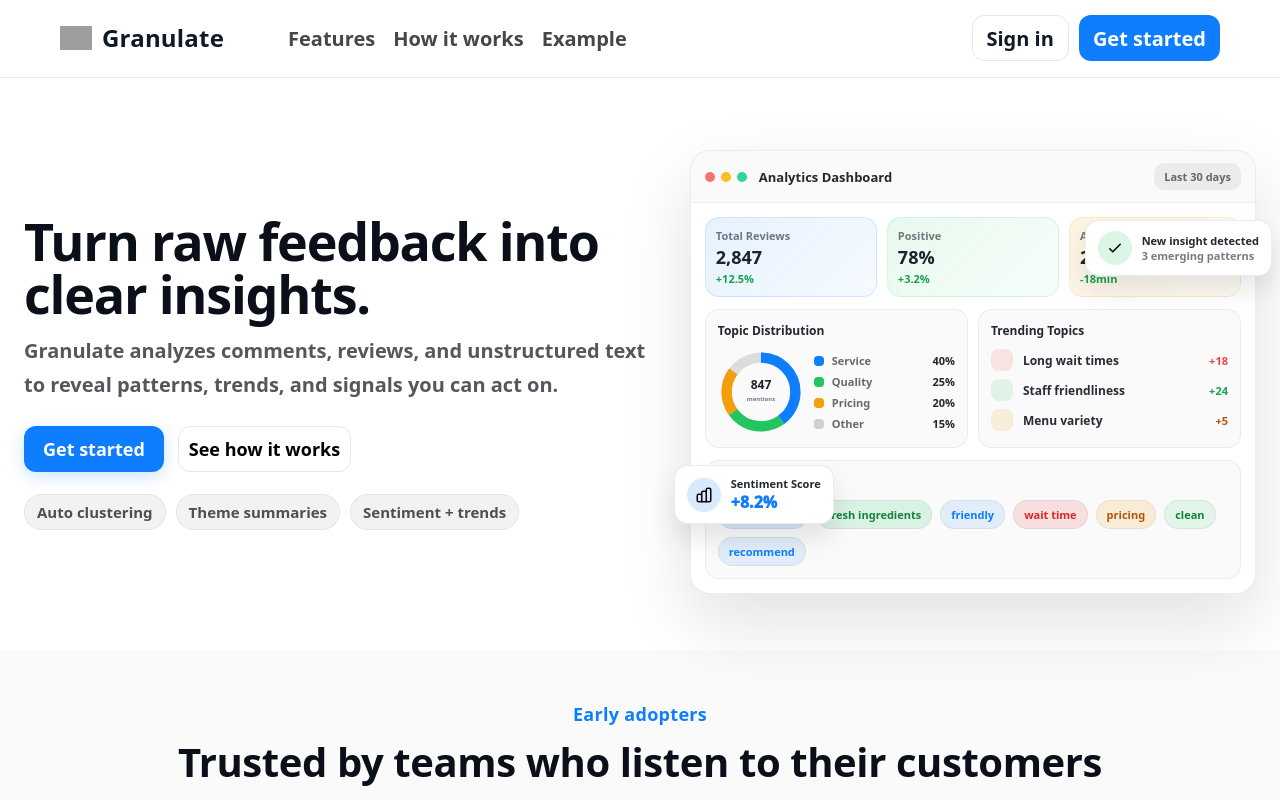
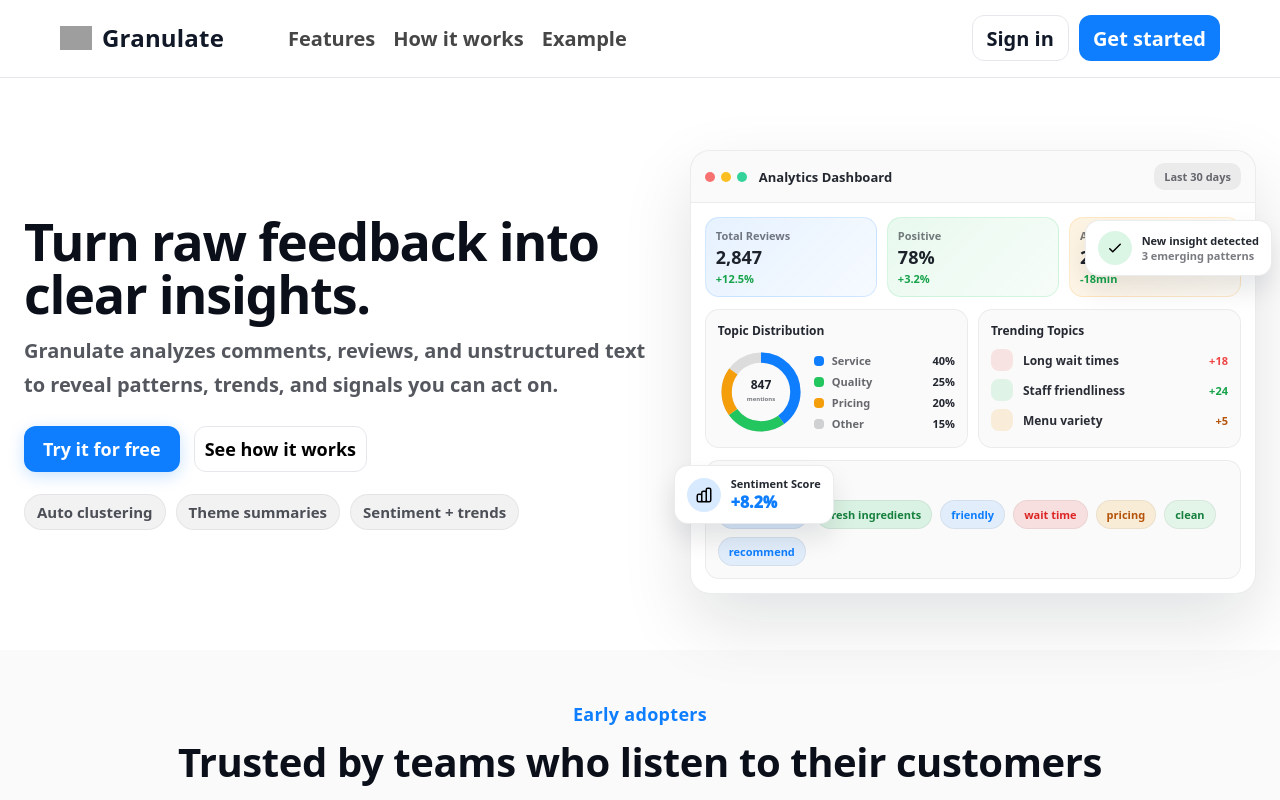
Before and after one commit to wushang549/ProyectoIntegradorUI, a React (Vite) app in the folder my-react-app/: page / in a window 1280 px wide. Shown: the top 800 px of the page. Built offline with nearby package versions, Linux system fonts and the light colour scheme; grey boxes are pictures that could not be loaded.

Commit message:
added some hover effects in the landingpage

```diff
--- a/my-react-app/src/pages/landing/components/example-section.css
+++ b/my-react-app/src/pages/landing/components/example-section.css
@@ -110,6 +110,9 @@
   background: #ffffff;
   padding: 22px;
 }
+.ex-card:hover {
+  transform: translateY(-3px);
+}
 
 .ex-block {
   margin-bottom: 28px;
--- a/my-react-app/src/pages/landing/components/features.css
+++ b/my-react-app/src/pages/landing/components/features.css
@@ -45,6 +45,7 @@
 .ft-card:hover {
   border-color: rgba(14, 126, 255, 0.3);
   box-shadow: 0 12px 24px rgba(11, 15, 25, 0.06);
+  transform: translateY(-3px);
 }
 
 .ft-icon {
--- a/my-react-app/src/pages/landing/components/hero.css
+++ b/my-react-app/src/pages/landing/components/hero.css
@@ -65,7 +65,7 @@
   background: #0E7EFF;
   color: #ffffff;
   font-size: 14px;
-  font-weight: 800;
+  font-weight: 700;
   border: 1px solid rgba(14, 126, 255, 0.45);
   cursor: pointer;
   box-shadow: 0 4px 16px rgba(14, 126, 255, 0.22);
@@ -84,7 +84,7 @@
   background: transparent;
   color: black;
   font-size: 14px;
-  font-weight: 800;
+  font-weight: 700;
   border: 1px solid #e5e7eb;
   cursor: pointer;
 }
@@ -117,6 +117,9 @@
 .lp-hero-preview {
   display: flex;
   justify-content: flex-end;
+}
+.lp-hero-preview:hover {
+  transform: translateY(-3px);
 }
 
 .hero-dash {
--- a/my-react-app/src/pages/landing/components/hero.tsx
+++ b/my-react-app/src/pages/landing/components/hero.tsx
@@ -205,7 +205,7 @@
 
           <div className="lp-hero-actions">
             <Link className="lp-hero-cta" to="/login">
-              Get started
+              Try it for free
             </Link>
 
             <a className="lp-hero-link" href="#how-it-works">
--- a/my-react-app/src/pages/landing/components/how-it-works.css
+++ b/my-react-app/src/pages/landing/components/how-it-works.css
@@ -46,6 +46,9 @@
   border: 1px solid rgba(11, 15, 25, 0.08);
   background: #ffffff;
   padding: 18px 18px 16px;
+}
+.hiw-card:hover {
+  transform: translateY(-3px);
 }
 
 .hiw-card-top {
@@ -165,6 +168,9 @@
   background: #ffffff;
   padding: 18px;
 }
+.hiw-side:hover {
+  transform: translateY(-3px);
+}
 
 .hiw-side-head {
   display: flex;
--- a/my-react-app/src/pages/landing/components/social-proof.css
+++ b/my-react-app/src/pages/landing/components/social-proof.css
@@ -52,7 +52,13 @@
   background: #ffffff;
   padding: 20px;
   box-shadow: 0 10px 24px rgba(11, 15, 25, 0.06);
+  transition: transform 0.3s ease;
 }
+
+.sp-stat-card:hover {
+  transform: translateY(-3px);
+}
+
 
 .sp-stat-icon {
   width: 52px;
@@ -103,7 +109,9 @@
   flex-direction: column;
   gap: 12px;
 }
-
+.sp-card:hover {
+  transform: translateY(-3px);
+}
 .sp-badge {
   display: inline-flex;
   align-items: center;
```
